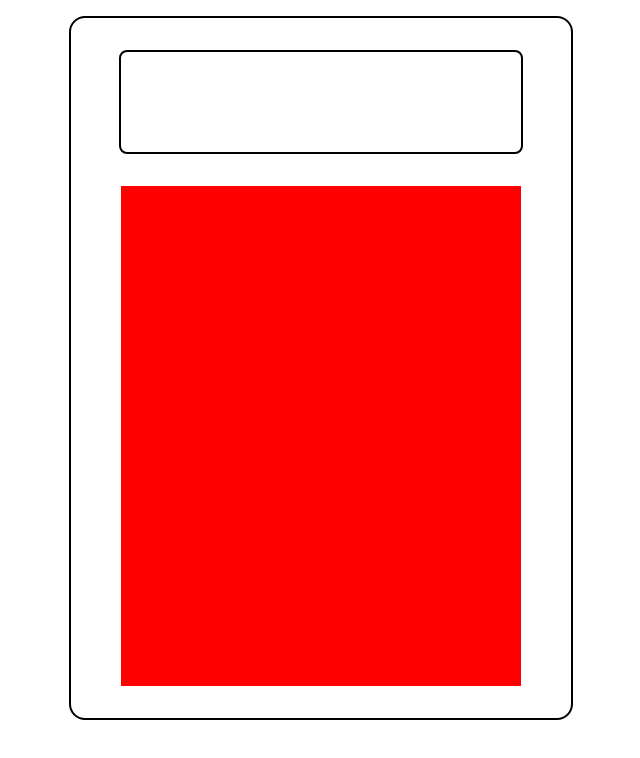
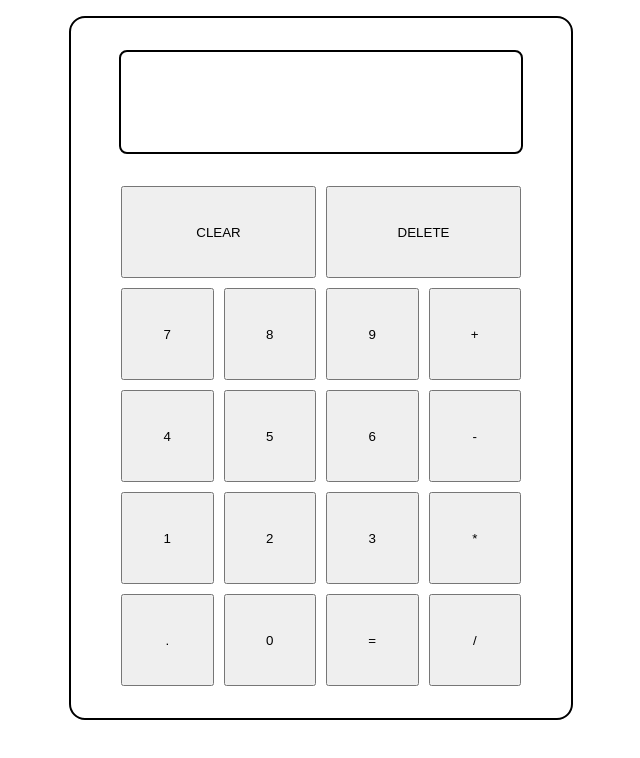
Before and after one commit to YiftachDev/Calculator, a plain HTML site: page index.html in a window 1280 px wide. Shown: the whole page, without its empty margins (319-959 px from the left). Drawn offline with Linux system fonts and the light colour scheme.

Commit message:
Created calculator buttons

```diff
--- a/index.html
+++ b/index.html
@@ -11,7 +11,26 @@
 <body>
     <div class="container">
         <div class="head"></div>
-        <div class="calc-body"></div>
+        <div class="calc-body">
+            <button class="big-btn">CLEAR</button>
+            <button class="big-btn">DELETE</button>
+            <button>7</button>
+            <button>8</button>
+            <button>9</button>
+            <button>+</button>
+            <button>4</button>
+            <button>5</button>
+            <button>6</button>
+            <button>-</button>
+            <button>1</button>
+            <button>2</button>
+            <button>3</button>
+            <button>*</button>
+            <button>.</button>
+            <button>0</button>
+            <button>=</button>
+            <button>/</button>
+        </div>
     </div>
 </body>
 </html>
--- a/style.css
+++ b/style.css
@@ -27,6 +27,12 @@ body {
     height: 500px;
     width: 400px;
     margin-top: 32px;
-    background-color: red;
     display: grid;
+    grid-template-columns: repeat(4, 1fr);
+    grid-template-rows: repeat(5, 1fr);
+    grid-gap: 10px;
 }
+
+.big-btn {
+    grid-column: span 2;
+}
```
